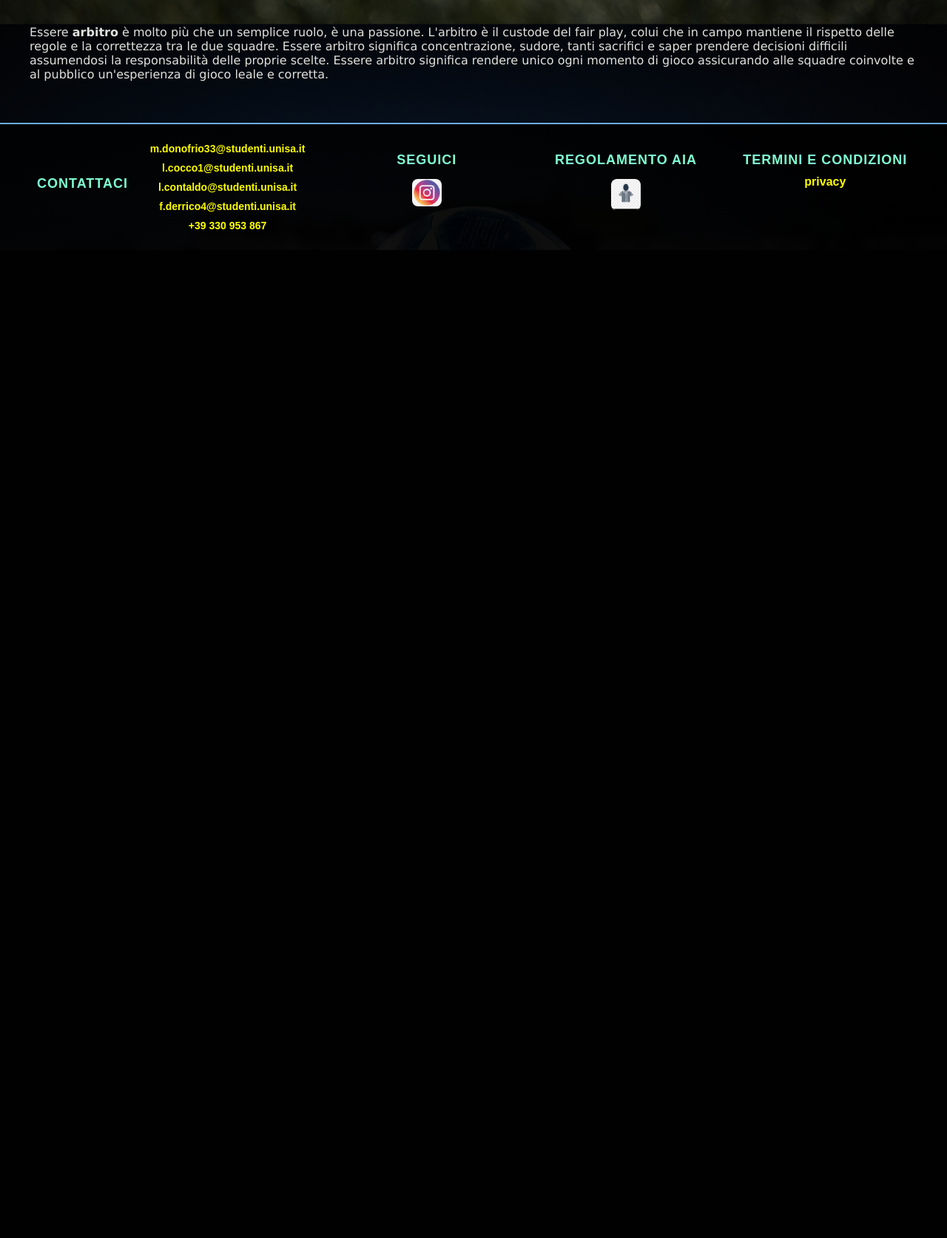
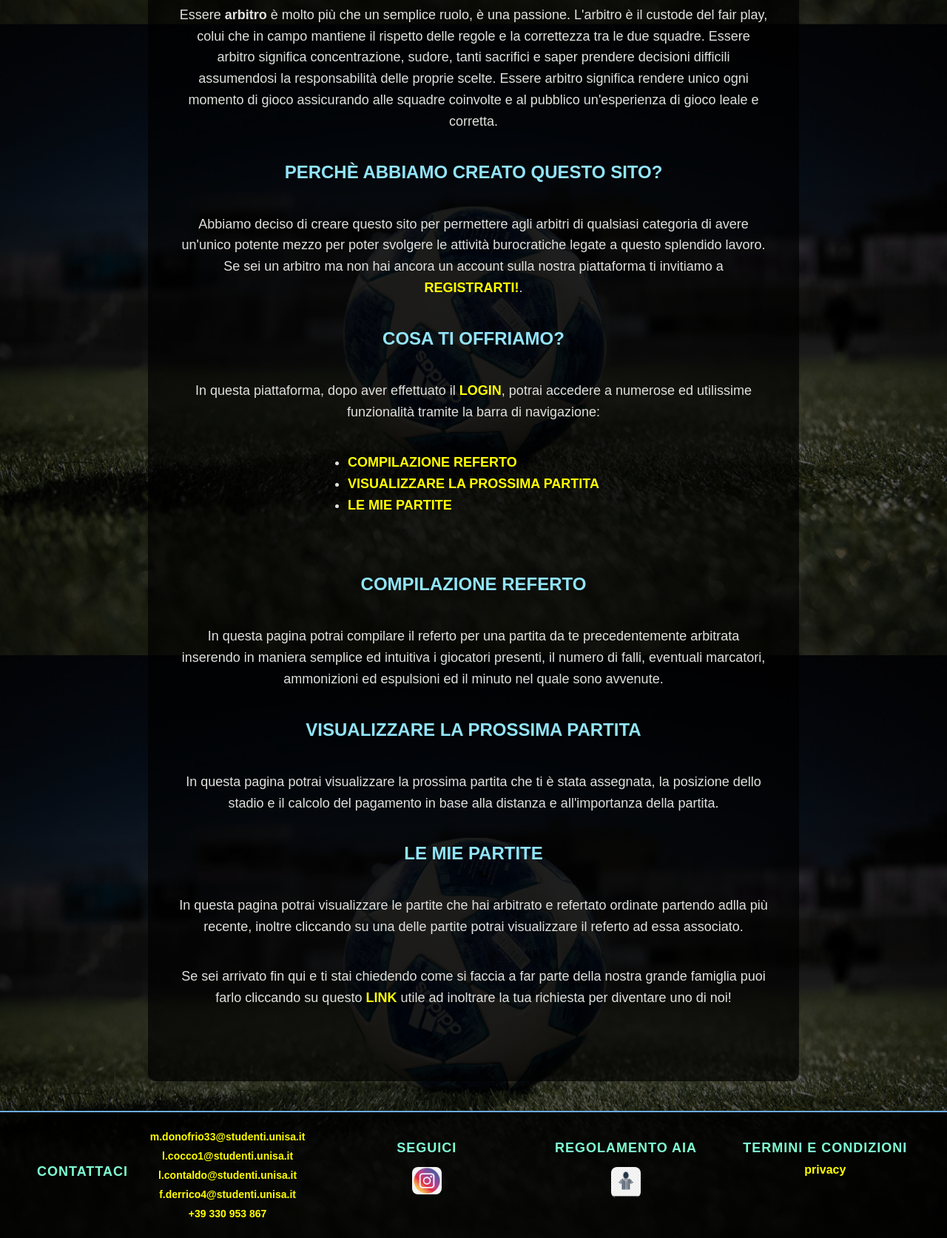
Before and after one commit to matteodonofrio33/ProgettoTSW, a PHP site: page /homepage.php in a window 1280 px wide. Shown: the part 821-2495 px from the top of the page at 74% size. Before the commit the page ends 1159 px from the top, so only its background shows below. Run offline with PHP 8.4, Linux system fonts and the light colour scheme.

Commit message:
Modifica homepage e aggiunta nuovo video

```diff
--- a/assets/css/homepageStyle.css
+++ b/assets/css/homepageStyle.css
@@ -3,11 +3,84 @@ body {
     background-size: cover;
     background-position: center;
     background-attachment: fixed;
-    height: 100vh;
     font-family: 'Poppins', Arial, sans-serif;
     color: #e0e1dd;
+    margin: 0;
+    padding: 0;
 }
 
+/* Layout principale */
+#mainContent {
+    display: flex;
+    flex-direction: column;
+    align-items: center;
+    justify-content: center;
+    text-align: center;
+    max-width: 900px;
+    margin: 40px auto;
+    padding: 40px;
+    background: rgba(0, 0, 0, 0.7);
+    border-radius: 10px;
+}
+
+/* Titoli */
+#mainContent h3 {
+    color: #91e4f9;
+    font-size: 24px;
+    margin-top: 20px;
+    text-transform: uppercase;
+}
+
+/* Paragrafi */
+#mainContent p {
+    font-size: 18px;
+    line-height: 1.6;
+    margin-bottom: 20px;
+    color: #e0e1dd;
+    max-width: 800px; /* Limita la larghezza del testo per leggibilità */
+}
+
+/* Elenco puntato */
+#mainContent ul {
+    /*list-style-type: none;*/
+    padding: 0;
+    justify-items: left; /*posiziono il testo a sinistra piu vicino ai puntini*/
+    align-items: left;
+}
+
+#mainContent li {
+    font-size: 18px;
+    margin: 8px 0;
+}
+
+#mainContent a {
+    color: yellow;
+    font-weight: bold;
+    text-transform: uppercase;
+    text-decoration: none;
+    transition: color 0.3s ease;
+}
+
+#mainContent a:hover {
+    color: orange;
+}
+
+/* Video */
+.videoAuto {
+    display: flex;
+    justify-content: center;
+    align-items: center;
+    width: 100%;
+    margin-bottom: 30px;
+}
+
+.videoAuto video {
+    border-radius: 10px;
+    width: 100%;
+    max-width: 800px;
+}
+
+/* Pulsanti di login e registrazione
 .loginElements {
     display: flex;
     align-items: center;
@@ -40,43 +113,4 @@ body {
 .loginElements a:hover {
     color: orange;
 }
-
-#mainContent {
-    display: flex;
-    flex-direction: row;
-    justify-content: center;
-    padding: 40px;
-    font-family: 'Lucida Sans', Geneva, Verdana, sans-serif;
-    margin-top: 80px;
-}
-
-#referee {
-    padding: 20px;
-    text-align: center;
-}
-
-#referee h2 {
-    color: aquamarine;
-    font-size: 26px;
-    text-transform: uppercase;
-}
-
-#referee a {
-    color: yellow;
-    font-weight: bold;
-    text-transform: uppercase;
-    text-decoration: none;
-    transition: color 0.3s ease;
-}
-
-#referee a:hover {
-    color: orange;
-}
-
-.videoAuto {
-    display: flex;
-    justify-content: center;
-    align-items: center;
-    margin-top: 20px;
-    width: 100%;
-}
+*/
--- a/includes/footer.html
+++ b/includes/footer.html
@@ -11,10 +11,10 @@
 <div class="footerElements">
         <h3 id="contacts">Contattaci</h3>
         <div>
-        <p><a href="m.donofrio33@studenti.unisa">m.donofrio33@studenti.unisa.it</a></p>
-        <p><a href="l.cocco1@studenti.unisa">l.cocco1@studenti.unisa.it</a></p>
-        <p><a href="l.contaldo@studenti.unisa">l.contaldo@studenti.unisa.it</a></p>
-        <p><a href="f.derrico4@studenti.unisa">f.derrico4@studenti.unisa.it</a></p>
+        <p><a href="mailto:m.donofrio33@studenti.unisa">m.donofrio33@studenti.unisa.it</a></p>
+        <p><a href="mailto:l.cocco1@studenti.unisa">l.cocco1@studenti.unisa.it</a></p>
+        <p><a href="mailto:l.contaldo@studenti.unisa">l.contaldo@studenti.unisa.it</a></p>
+        <p><a href="mailto:f.derrico4@studenti.unisa">f.derrico4@studenti.unisa.it</a></p>
         <p><a href="tel:+39330953867">+39 330 953 867</a></p>
         </div>
 
--- a/pages/homepage.php
+++ b/pages/homepage.php
@@ -34,7 +34,7 @@
 
     <div class="videoAuto">
     <video autoplay loop muted width="800">
-      <source src="../assets/immagini/arbitro.mp4" type="video/mp4">
+      <source src="../assets/immagini/arbitriVideo.mp4" type="video/mp4">
       Il tuo browser non supporta il tag video.
     </video>
     </div>
@@ -45,7 +45,7 @@
 
     <div class="videoAuto">
     <video autoplay loop muted width="800">
-      <source src="../assets/immagini/arbitro.mp4" type="video/mp4">
+      <source src="../assets/immagini/arbitriVideo.mp4" type="video/mp4">
       Il tuo browser non supporta il tag video.<
     </video>
     </div>
@@ -62,6 +62,56 @@
         sudore, tanti sacrifici e saper prendere decisioni difficili assumendosi la responsabilità delle proprie scelte. Essere arbitro significa
         rendere unico ogni momento di gioco assicurando alle squadre coinvolte e al pubblico un'esperienza di gioco leale e corretta.
       </p>
+
+      <h3>Perchè abbiamo creato questo sito?</h3>
+
+      <p>
+        Abbiamo deciso di creare questo sito per permettere agli arbitri di qualsiasi categoria di avere un'unico potente mezzo per poter
+        svolgere le attività burocratiche legate a questo splendido lavoro. Se sei un arbitro ma non hai ancora un account sulla nostra
+        piattaforma ti invitiamo a <a href="./registration.php">registrarti!</a>.
+      </p>
+
+      <h3>Cosa ti offriamo?</h3>
+
+      <p>
+        In questa piattaforma, dopo aver effettuato il <a href="./login.html">login</a>, potrai accedere a numerose ed utilissime
+        funzionalità tramite la barra di navigazione:
+
+        <ul>
+          <li><a href="#referto">Compilazione referto</a></li>
+          <li><a href="#prossimaPartita">Visualizzare la prossima partita</a></li>
+          <li><a href="#miePartite">Le mie partite</a></li>
+        </ul>
+      </p>
+
+      <h3 id="referto">Compilazione referto</h3>
+
+      <p>
+        In questa pagina potrai compilare il referto per una partita da te precedentemente arbitrata inserendo in maniera semplice
+        ed intuitiva i giocatori presenti, il numero di falli, eventuali marcatori, ammonizioni ed espulsioni ed il minuto nel quale sono
+        avvenute.
+      </p>
+
+      <h3 id="prossimaPartita">Visualizzare la prossima partita</h3>
+
+      <p>
+        In questa pagina potrai visualizzare la prossima partita che ti è stata assegnata, la posizione dello stadio e
+        il calcolo del pagamento in base alla distanza e all'importanza della partita.
+      </p>
+
+      <h3 id="miePartite">Le mie partite</h3>
+
+      <p>
+        In questa pagina potrai visualizzare le partite che hai arbitrato e refertato ordinate partendo adlla più recente, inoltre
+        cliccando su una delle partite potrai visualizzare il referto ad essa associato.
+      </p>
+
+      <div>
+        <p>
+          Se sei arrivato fin qui e ti stai chiedendo come si faccia a far parte della nostra grande famiglia puoi farlo
+          cliccando su questo <a href="./request.html">link</a> utile ad inoltrare la tua richiesta per diventare uno di noi!
+        </p>
+      </div>
       <!-- <p>
         <a href="./login.html">Esegui il login</a> -->
       </p>
```
